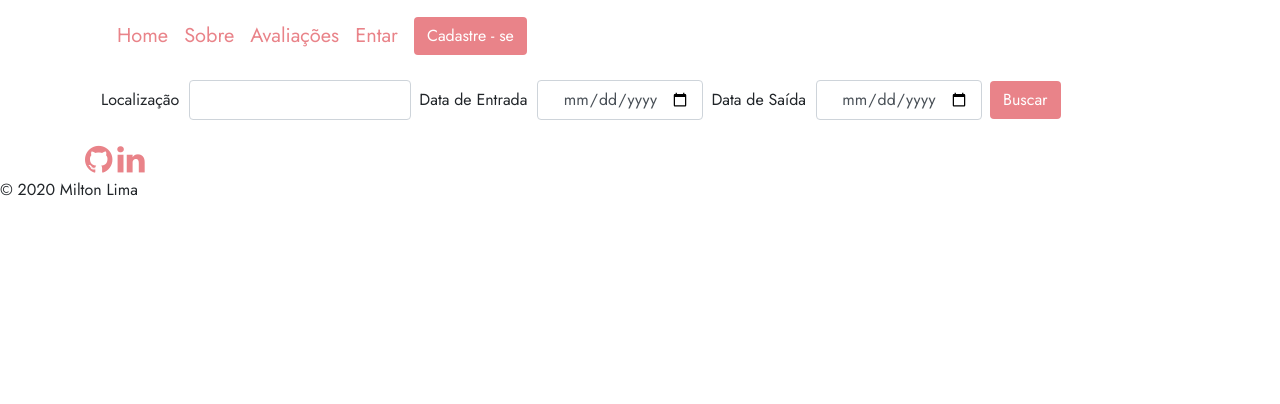
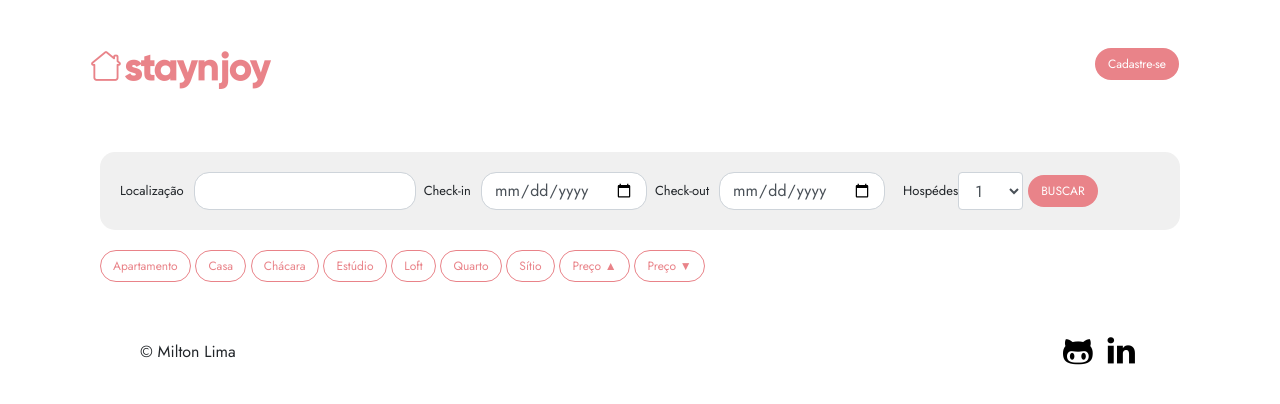
Before and after one commit to miltlima/staynjoy-milton, a plain HTML site: page index.html in a window 1280 px wide. Drawn offline with nearby package versions, Linux system fonts and the light colour scheme; no server answers.

Commit message:
Modificado logo, elementos de contato e ícones

```diff
--- a/css/style.css
+++ b/css/style.css
@@ -1,6 +1,12 @@
 body {
-    width: 100%;
+    margin-top: 40px;
+    width: auto;
     font-family: 'Jost', sans-serif;
+}
+
+.container header {
+    display: flex;
+    justify-content: space-between;
 }
 
 a {
@@ -8,79 +14,158 @@ a {
     color: #E98389;
 }
 
+.btn {
+    font-size: 12px;
+    color: white;
+    background-color: #E98389;
+    outline: none;
+    border-radius: 25px;
+}
 
-#cards{
+.btn:hover {
+    background-color: white;
+    color: #E98389;
+    transition: 0.5s;
+    border: solid 1px #E98389;
+}
+/*Botões de Propriedade*/
+.proper {
+    margin-top: 20px;
+}
+
+.proper .btn {
+    color: #E98389;
+    background-color: white;
+    outline: none;
+    border-radius: 25px;
+    border: solid 1px #E98389;
+}
+
+.proper .btn:hover {
+    background-color: #e98389;
+    color: white;
+    transition: 0.5s;
+}
+
+/*Cards*/
+#cards {
     width: 100%;
     display: flex;
     flex-wrap: wrap;
     flex-direction: row;
-    justify-content: space-evenly ;
+    justify-content: center;
 }
 
 .card {
     font-family: 'Jost', sans-serif;
+    line-height: 8px;
     width: 255px;
-    height: 320px;
+    height: 370px;
     margin: 10px;
     margin-top: 20px;
-    margin-bottom:5px;
+    margin-bottom: 5px;
     box-shadow: 0 4px 8px 0 rgba(0, 0, 0, 0.1);
     border-radius: 10px;
 }
 
 .card img {
     width: 100%;
-    height: 45%;
+    height: 60%;
     padding-bottom: 10px;
     border-top-left-radius: 10px;
     border-top-right-radius: 10px;
 }
+
 .info .checked {
-    color: orange;
+    color: #E98389;
 }
+
+.info #tag {
+    padding: 2px;
+    font-family: 'Jost', sans-serif;
+    font-size: 11px;
+    font-weight: 300;
+    background-color: rgb(245, 245, 245);
+    border-radius: 15px;
+    width: 150px;
+    text-align: center;
+
+}
+
 .info #property_type {
-    font-weight: 500;
+    font-weight: 400;
 }
 
 .info #name {
+    line-height: 15px;
+    font-size: 12px;
+    font-weight: 300;
+}
+
+.info {
+    margin-right: 10px;
+    margin-left: 10px;
+    margin-top: 1px;
+}
+
+.info #price {
+    margin-top: 5px;
+    font-size: 18px;
+
+}
+
+/* Barra de PEsquisa de QUartos*/
+
+#searchBar {
+    width: 100%;
+    display: block;
+    flex-wrap: wrap;
+    justify-content: space-evenly;
     font-size: 13px;
 }
 
-.info {
-    margin-right: 8px;
-    margin-left: 8px;
-    margin-top: 2px;
+#searchRooms {
+    margin-top: 60px;
+    text-align: center;
+    background-color: rgb(240, 240, 240);
+    padding: 20px;
+    border-radius: 15px;
 }
 
-.info #price {
-    font-weight: 500;
-    font-size: 15px;
-    color: #E98389;
+#searchRooms input,
+label {
+    margin-left: 10px;
+    border-radius: 15px;
 }
 
-.btn {
-    color: white;
-    background-color: #E98389;
-    outline: node;
+#searchRooms .searchButton {
+    margin-left: 5px;
+    font-size: 12px;
+    text-transform: uppercase
 }
 
-.btn:hover {
-    background-color: white;
-    color: #E98389;
-    transition: 1s;
+
+
+/* Estilo do Footer*/
+footer {
+    margin: 40px;
+    background-color: rgb(255, 255, 255);
 }
 
-/*#searchBar {
-    width: 100%;
-    margin: 0 auto;
-    padding: 20px;
-    border: 0.1px solid rgb(233, 233, 233);
+footer .container {
+    display: flex;
+    justify-content: space-between;
+    align-items: center;
+    height: 60px;
+}
 
-}*/
-#searchRooms input {
-    margin-left: 10px;
-    display: inline-block;
-    width: auto;
-    height: 40px;
-    text-align: center;
+footer a {
+    text-decoration: none;
+    color: black;
+    padding: 5px;
 }
+
+footer a:hover  {
+    color: #E98389;
+
+}
--- a/index.html
+++ b/index.html
@@ -13,53 +13,71 @@
 </head>
 
 <body>
-    <div class="container-xl">
+    <div class="container">
         <header>
+            <a href=""><img src="img/logo-staynjoy.png" alt=""></a>
+            <div class="navFull">
                 <nav class="navbar navbar-expand-lg ">
-                <div class="navbar" id="navBar">
-                    <a class="navbar-brand" href="">Home</a>
-                    <a class="navbar-brand" href="">Sobre</a>
-                    <a class="navbar-brand" href="">Avaliações</a>
-                    <a class="navbar-brand" href="">Entar</a>
-                    <form class="form-inline">
-                        <button class="btn btn-sucess my-2 my-sm-0" type="submit">Cadastre - se</button>
-                    </form>
+                    <button class="btn btn-sucess my-2 my-sm-0" type="submit">Cadastre-se</button>
+                </nav>
             </div>
-            </nav>
         </header>
-
-        <nav class="navbar navbar-expand-lg">
+        <div class="container ">
             <div class="form-group searchBar" id="searchBar">
                 <form id="searchRooms" action="" class="form-inline">
                     Localização
                     <input type="search" class="form-control mr-sm-2" name="" id="">
-                    Data de Entrada
+                    Check-in
                     <input type="date" class="form-control mr-sm-2" name="" id="">
-                    Data de Saída
+                    Check-out
                     <input type="date" class="form-control mr-sm-2" name="" id="">
-                    <button class="btn btn-sucess mr-sm-5" type="submit">Buscar</button>
+                    <label for="guests">Hospédes</label>
+                    <select class="form-control" id="guests" name="guests">
+                        <option value="1">1</option>
+                        <option value="2">2</option>
+                        <option value="3">3</option>
+                        <option value="3">4</option>
+                        <option value="3">+5</option>
+                    </select>
+                    <button class="searchButton btn btn-sucess mr-sm-5" type="submit">Buscar</button>
                 </form>
             </div>
-        </nav>
-
+        </div>
+        <div class="container">
+        <div class="proper">
+           <a href=""><button class="btn" type="submit">Apartamento</button></a>
+            <button class="btn" type="submit">Casa</button>
+            <button class="btn" type="submit">Chácara</button>
+            <button class="btn" type="submit">Estúdio</button>
+            <button class="btn" type="submit">Loft</button>
+            <button class="btn" type="submit">Quarto</button>
+            <button class="btn" type="submit">Sítio</button>
+            <button class="btn" type="submit">Preço ▲</button>
+            <button class="btn" type="submit">Preço ▼</button>
+        </div>
+    </div>
+        <!-- Div o inner HTML é jogado-->
         <div class="cardsAll">
             <div id="cards">
             </div>
         </div>
-</body>
+
         <footer>
-    <div class="socialMedia">
-        <a href="" target="_blank">
-            <i class="fa fa-github fa-2x "></i>
+            <div class="container">
+                © Milton Lima
+                <div class="socialIcons">
+                    <a href="https://github.com/miltlima" target="_blank">
+                        <i class="fa fa-github-alt fa-2x "></i>
                     </a>
-
-        <a href="" target="_blank">
+                    <a href="https://www.linkedin.com/in/miltonlimaj/" target="_blank">
                         <i class="fa fa-linkedin fa-2x "></i>
                     </a>
                 </div>
             </div>
-    <p>© 2020 Milton Lima</p>
         </footer>
+    </div>
+
+
     <script src="js/script.js"></script>
     <script src="https://code.jquery.com/jquery-3.4.1.slim.min.js"
         integrity="sha384-J6qa4849blE2+poT4WnyKhv5vZF5SrPo0iEjwBvKU7imGFAV0wwj1yYfoRSJoZ+n" crossorigin="anonymous">
@@ -70,4 +88,5 @@
     <script src="https://stackpath.bootstrapcdn.com/bootstrap/4.4.1/js/bootstrap.min.js"
         integrity="sha384-wfSDF2E50Y2D1uUdj0O3uMBJnjuUD4Ih7YwaYd1iqfktj0Uod8GCExl3Og8ifwB6" crossorigin="anonymous">
     </script>
+</body>
 </html>
--- a/js/script.js
+++ b/js/script.js
@@ -20,13 +20,15 @@ function buildCard(card) {
                 <div class="info">
                     <p id="property_type" class="card-title">${card.property_type}</p>
                     <p id="name" class="card-text">${card.name}</p>
-                    <p id="price">R$ ${card.price},00 por Noite</p>
+                    <p id="price"><strong>R$ ${card.price},00</strong>/Noite</p>
+                    <p id="tag"><i class="fa fa-tag"> </i> O novo preço mais baixo</p>
                     <span class="fa fa-star checked"></span>
-            <span class="fa fa-star checked"></span>
-            <span class="fa fa-star checked"></span>
-            <span class="fa fa-star"></span>
-            <span class="fa fa-star"></span>
+                    <span class="fa fa-star checked"></span>
+                    <span class="fa fa-star checked"></span>
+                    <span class="fa fa-star"></span>
+                    <span class="fa fa-star"></span>
                 </div>
+
     `
     cardsContainer.appendChild(div);
 }
```
Also changed, not shown: img/logo-staynjoy.png (added). Lines whose indentation alone changed are shown as unchanged.
